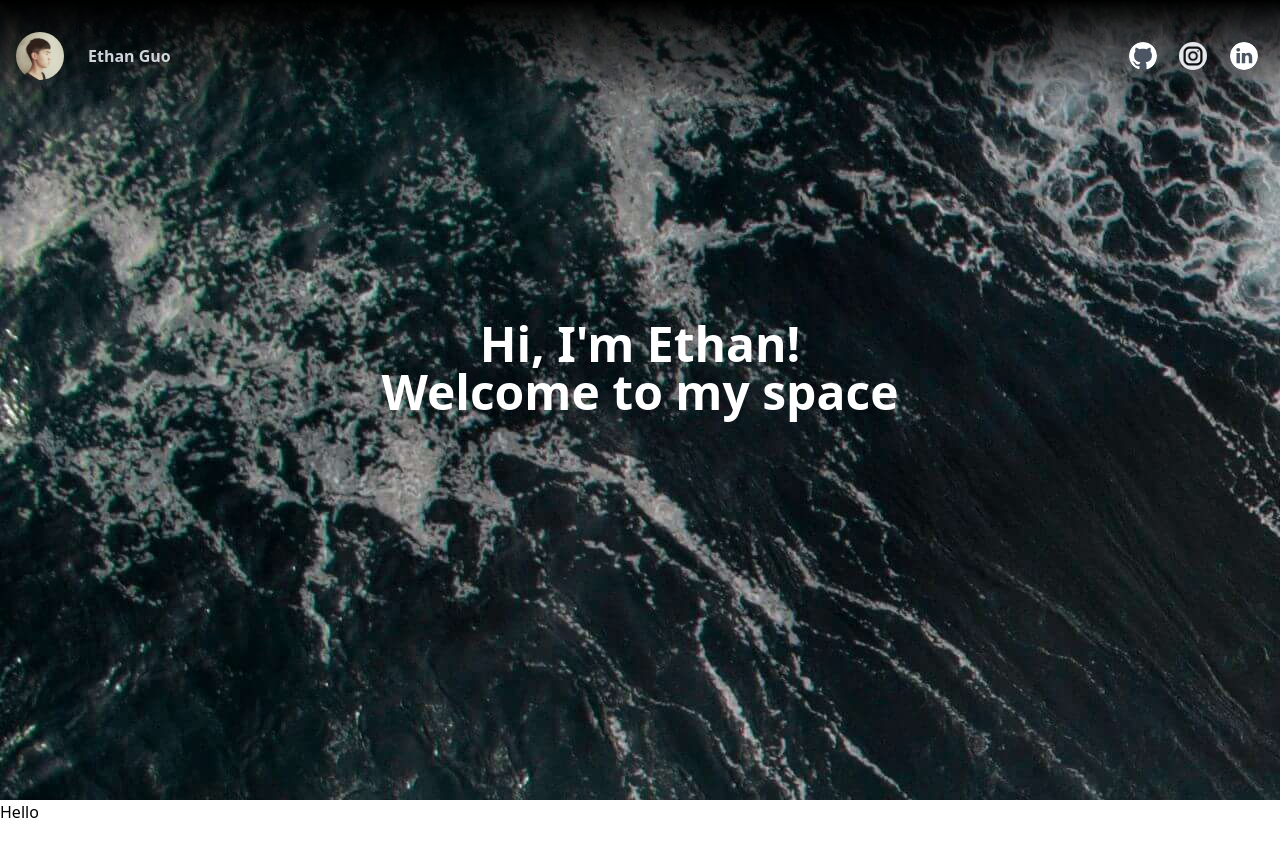
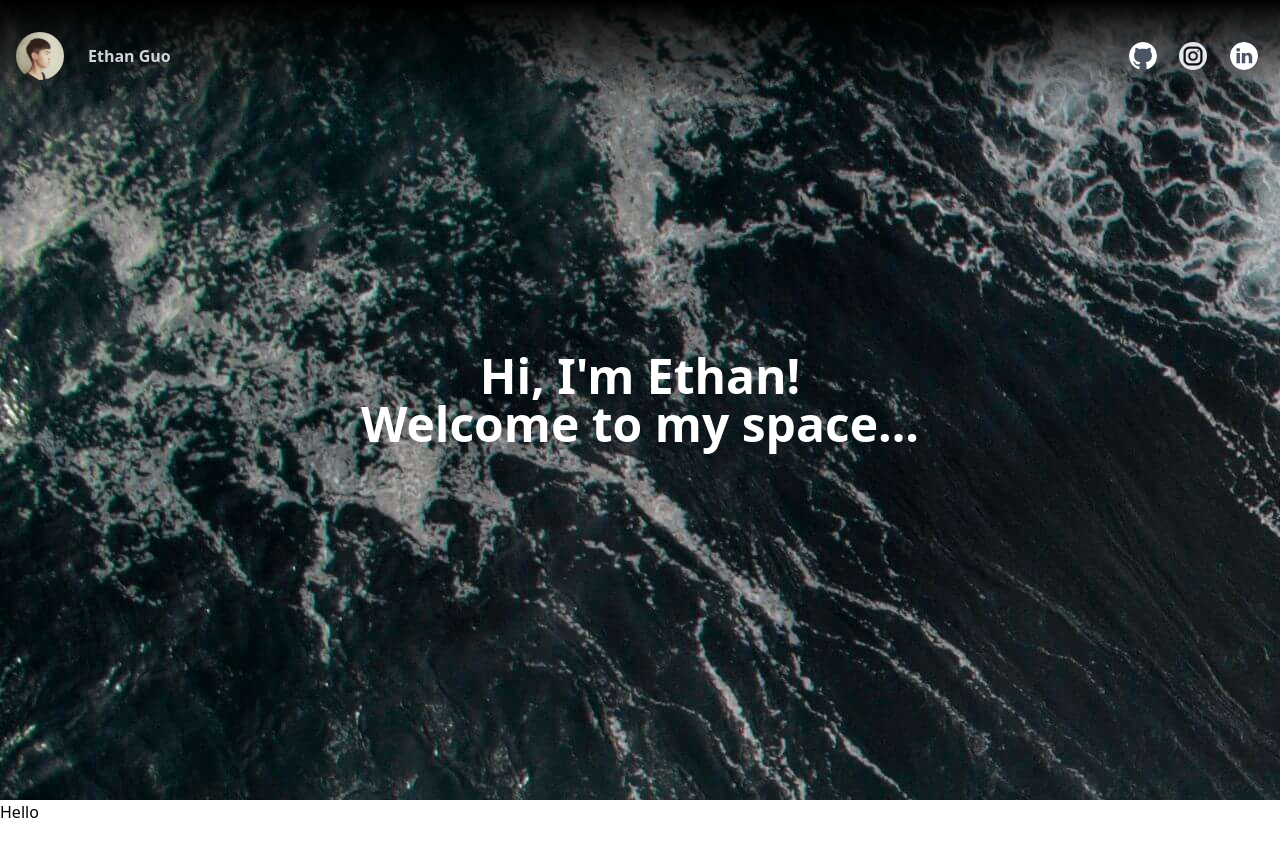
Before and after one commit to EthanGuo666/EthanGuo666.github.io, a React (Vite) app in the folder ethan_personal_page/: page / in a window 1280 px wide. Shown: the top 856 px of the page. Built offline with nearby package versions, Linux system fonts and the light colour scheme.

Commit message:
fix: aligned the text in the center of screen

```diff
--- a/ethan_personal_page/src/components/SummaryBox.jsx
+++ b/ethan_personal_page/src/components/SummaryBox.jsx
@@ -3,10 +3,10 @@ import React from 'react'
 function SummaryBox() {
   return (
     //
-    <div className="w-full h-full bg-[url('./src/assets/Background.jpg')]">
-      <div className='w-full py-80 text-center font-sans text-5xl font-bold text-white'>
-        Hi, I'm Ethan!<br/>
-        Welcome to my space
+    <div className="flex w-full h-full bg-[url('./src/assets/Background.jpg')]">
+      <div className='w-full m-auto text-center font-sans text-5xl font-bold text-white'>
+        <span>Hi, I'm Ethan!<br/></span>
+        <span>Welcome to my space...</span>
       </div>
     </div>
   )
```
